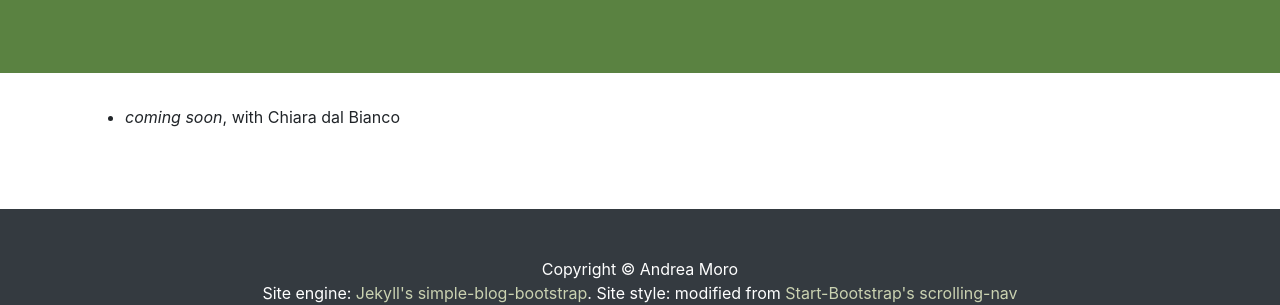
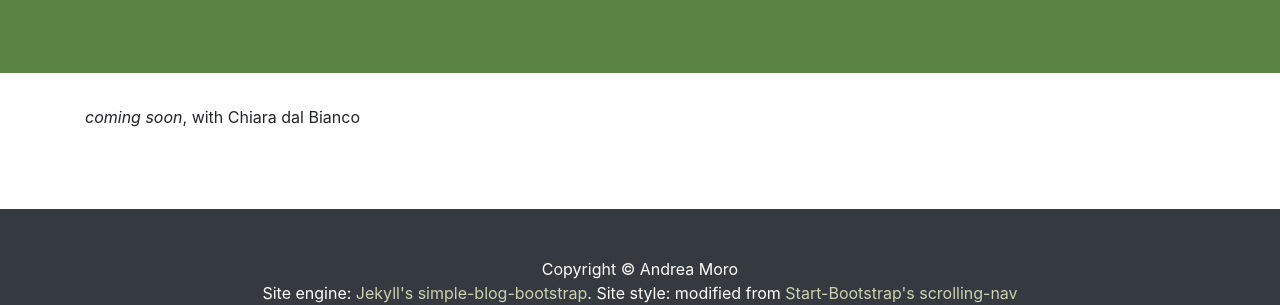
Before and after one commit to andreamoro-git/andreamoro-git.github.io, a Jekyll site: the page built from _posts/2022-01-04-dalbianco-moro-nonlinear-health.md, in a window 1280 px wide. Shown: the part 173-478 px from the top of the page. Built offline with Jekyll 4.4.1, drawn with Linux system fonts in a browser that asks for light colours; our own code applies the rules of GitHub Pages for plain Markdown files.

Commit message:
Update post.html

```diff
--- a/_layouts/post.html
+++ b/_layouts/post.html
@@ -44,7 +44,7 @@ layout: default
     <h2>
 {%- if page.pdfurl -%}
 <li class="pdfli post">
-  <a class="paper" href= {{ page.pdfurl }} target="_blank">
+  <a class="paper text-white" href= {{ page.pdfurl }} target="_blank">
     {{ page.title }}
   </a>
 {%- else -%}
@@ -57,8 +57,7 @@ layout: default
 
 <section>
  <div class="container">
-  <ul>
-    <li>
+
       {%- if page.type == "incollection" -%}
         <i>{{ page.booktitle }}</i>
         {%- if page.volume %}
@@ -75,9 +74,10 @@ layout: default
         {{ page.date | date: ' %Y ' }}
       {%- endif -%}
       {{ page.shortauthor }}
-    </li>
 
-    {{ page.content }}
+   <ul class="postpage">
+      {{ page.content }}
+
     {% if page.nocite != true %}
       <li class="acc_hide"> <!-- citation -->
         <div class="title">Citation<span class="acc_trigger"><span class="info">BibTeX</span></span>
```
